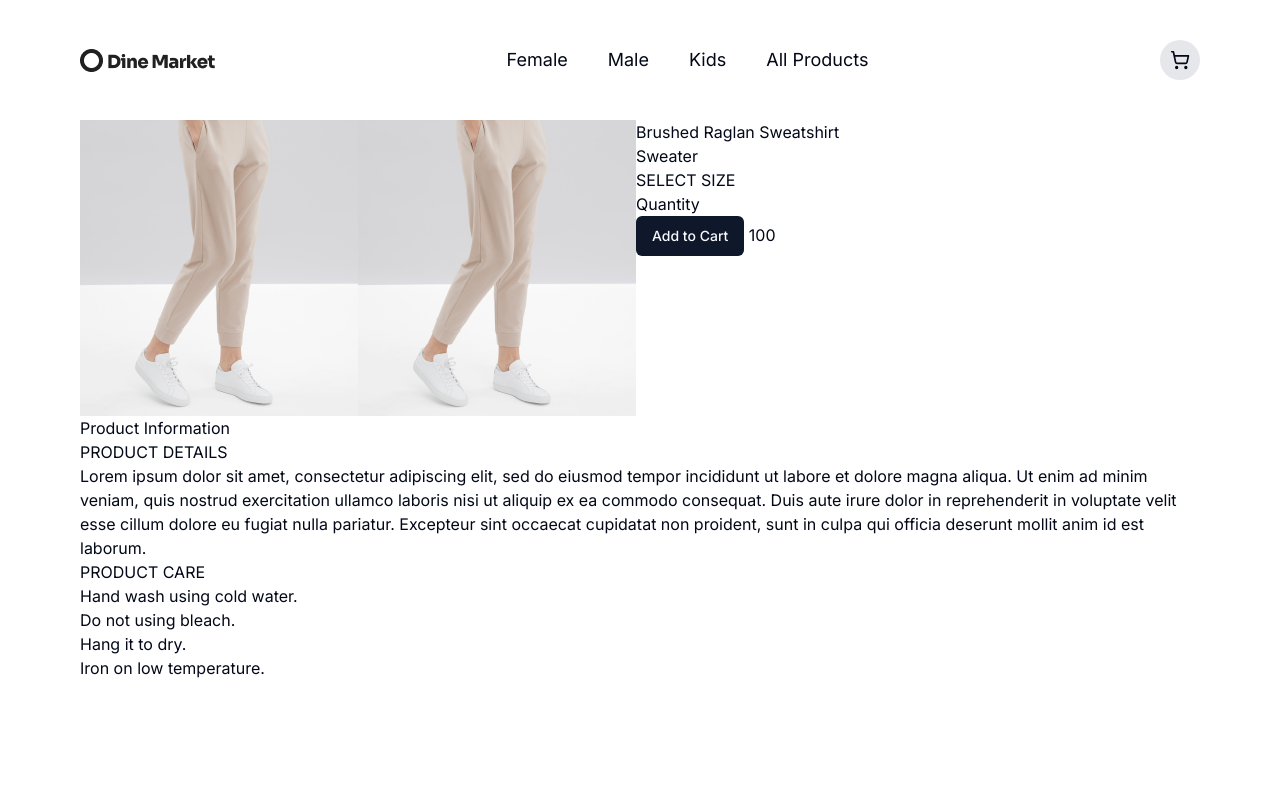
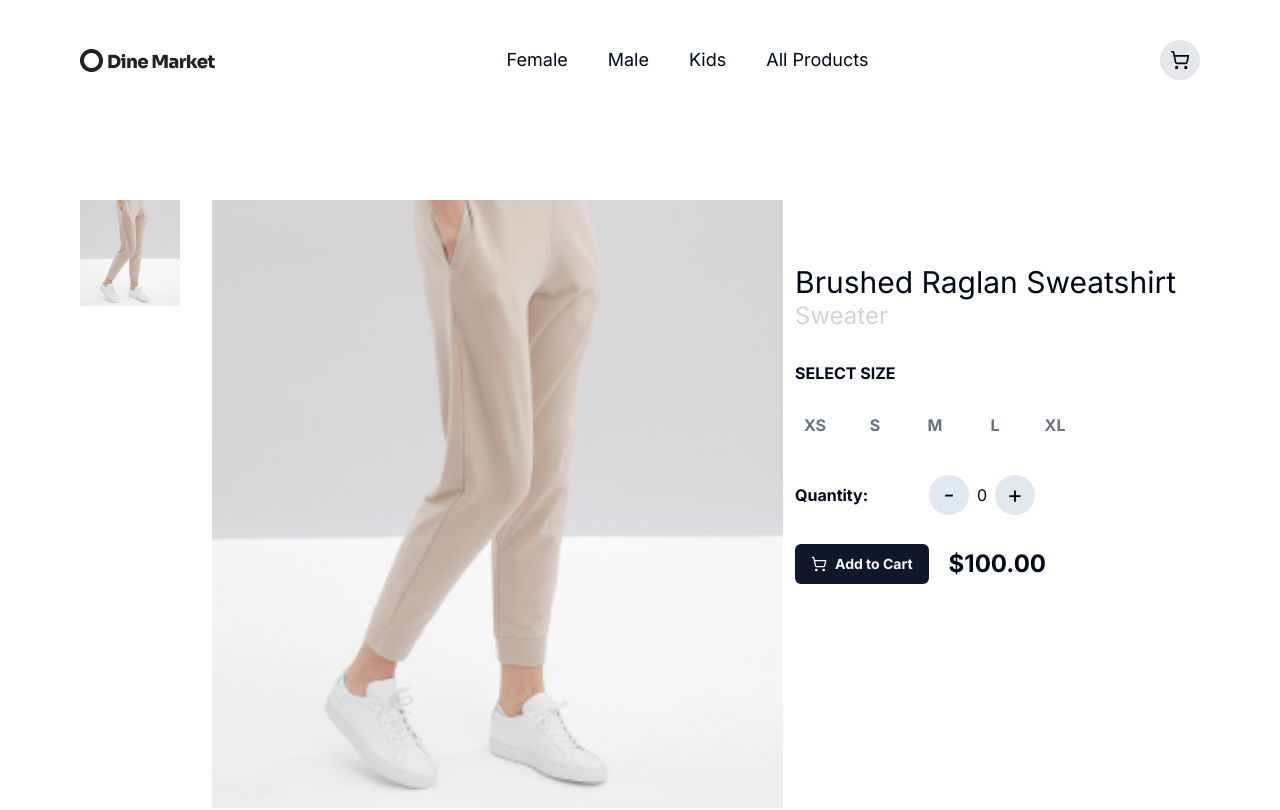
Before and after one commit to Majid-Arab/e-commerce, a Next.js app: page /products/1 in a window 1280 px wide. Shown: the top 810 px of the page. Built offline with nearby package versions, Linux system fonts and the light colour scheme.

Commit message:
Size buttons loop

```diff
--- a/src/app/products/[id]/page.tsx
+++ b/src/app/products/[id]/page.tsx
@@ -1,35 +1,77 @@
+import React, { useState } from "react";
 import { Button } from "@/components/ui/button";
 import { Products } from "@/utils/mock";
+import { ShoppingCartIcon } from "lucide-react";
 import Image, { StaticImageData } from "next/image";
 
 const getProductID = (id: number) => {
   return Products.filter((product) => product.id == id);
 };
-
+const size = ["XS", "S", "M", "L", "XL"];
 export default function Page({ params }: { params: { id: number } }) {
   const id = getProductID(params.id);
+
   return (
     <div>
       {id.map((product) => (
-        <div key={product.id}>
+        <div key={product.id} className="pt-20">
           <div className="flex">
-            <div>
-              <Image src={product.image} alt="product" />
+            <div className="pr-8">
+              <Image
+                src={product.image}
+                alt="product"
+                width={100}
+                height={100}
+              />
             </div>
+
             <div className="flex">
               <div>
-                <Image src={product.image} alt="product" />
+                <Image src={product.image} alt="product" width={571} />
               </div>
-              <div></div>
-              <div>
-                <h1>{product.title}</h1>
-                <h2>{product.name}</h2>
-                <span>SELECT SIZE</span>
+
+              <div className="flex flex-col justify-between h-80 pl-3 mt-16	">
                 <div>
-                  <h4>Quantity</h4>
+                  <h1 className="text-3xl">{product.title}</h1>
+                  <h2 className="text-2xl text-gray-300">{product.name}</h2>
                 </div>
                 <div>
-                  <Button>Add to Cart</Button> <span>{product.price}</span>
+                  <div>
+                    <span className="font-bold">SELECT SIZE</span>
+                  </div>
+                  <div className="pt-5 flex justify-start gap-5 text-gray-500	">
+                    {size.map((size) => (
+                      <button className="radius-full h-10 w-10 rounded-full hover:bg-slate-100">
+                        <span className="font-bold">{size}</span>
+                      </button>
+                    ))}
+                  </div>
+                </div>
+
+                <div className="flex items-center justify-between  w-60">
+                  <h4 className="font-bold">Quantity:</h4>
+                  <div className="flex items-center gap-2">
+                    <button className="radius-full h-10 w-10 rounded-full bg-slate-200  hover:bg-slate-300">
+                      <span className="text-2xl">-</span>
+                    </button>
+                    <p>0</p>
+                    <button className="radius-full h-10 w-10 rounded-full bg-slate-200  hover:bg-slate-300">
+                      <span className="text-2xl">+</span>
+                    </button>
+                  </div>
+                </div>
+                <div className="flex items-center gap-5">
+                  <div>
+                    <Button className="font-bold ">
+                      <ShoppingCartIcon className="mr-2 h-4 w-4" />
+                      Add to Cart
+                    </Button>
+                  </div>
+                  <div>
+                    <span className="text-2xl font-bold">
+                      ${product.price}.00
+                    </span>
+                  </div>
                 </div>
               </div>
             </div>
--- a/src/utils/mock.ts
+++ b/src/utils/mock.ts
@@ -1,6 +1,7 @@
 import React from "react";
 import { Product } from "./products";
 import p4 from "/public/p4.png";
+import p3 from "/public/p3.png";
 
 export const Products: Product[] = [
   {
```
